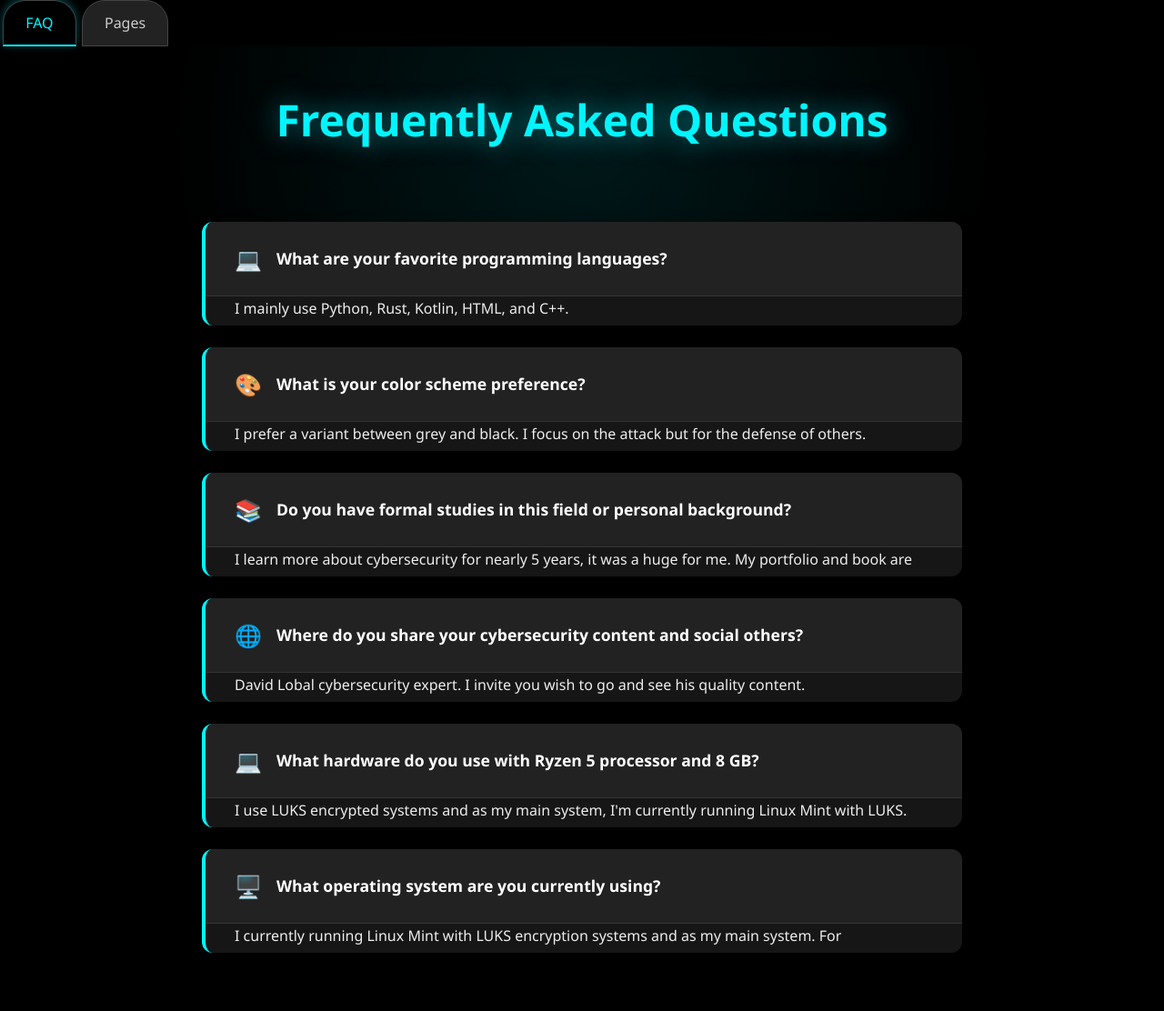
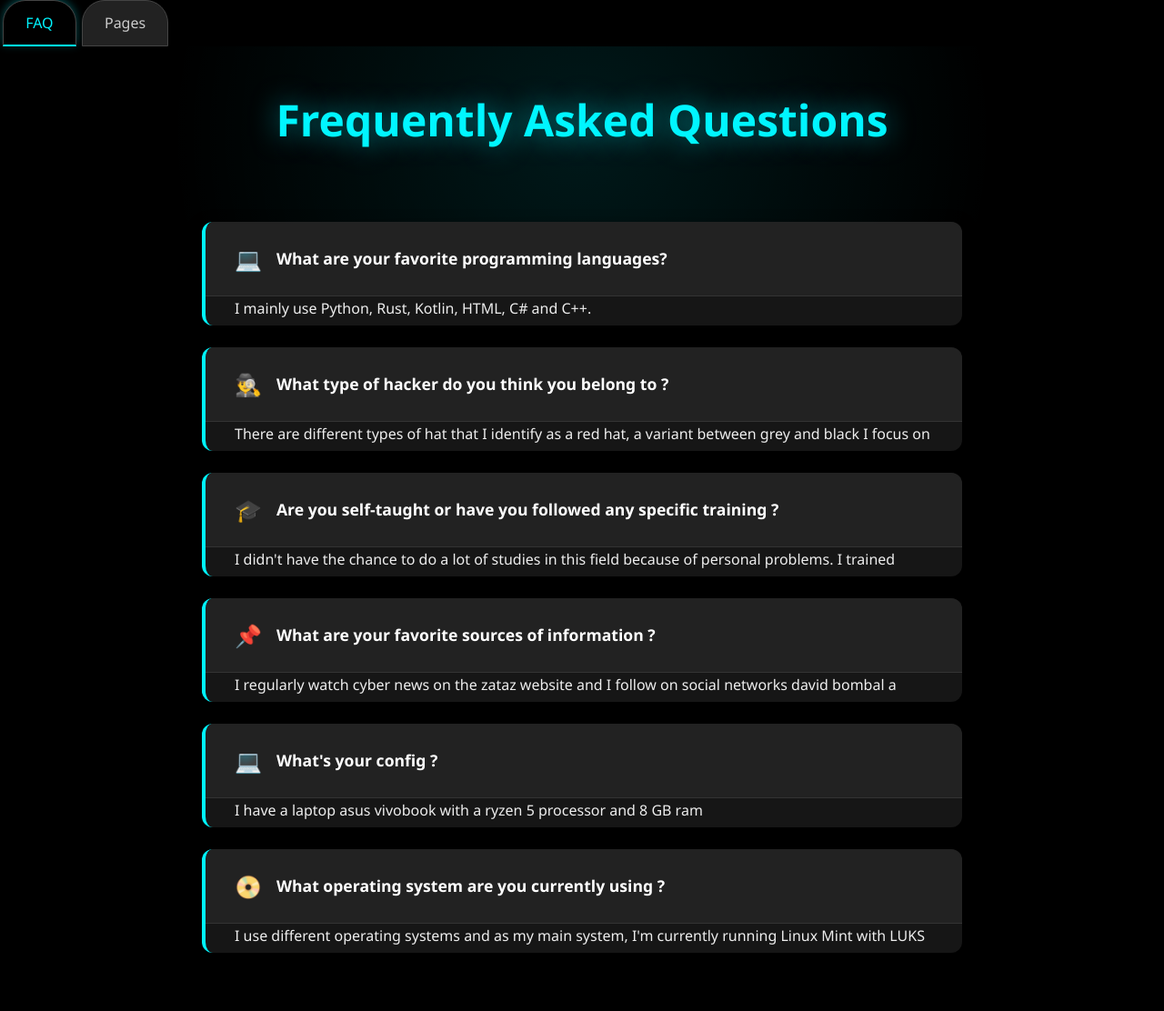
Before and after one commit to London44380/londonblog, a Jekyll site: the page built from index.html, in a window 1280 px wide. Shown: the whole page at 91% size. Built offline with Jekyll 4.4.1, drawn with Linux system fonts in a browser that asks for light colours; some of the changed text lies outside the part shown.

Commit message:
Update index.html

```diff
--- a/index.html
+++ b/index.html
@@ -12,56 +12,60 @@ title: FAQ
       <span>💻</span> What are your favorite programming languages?
     </div>
     <div class="faq-answer">
-      I mainly use Python, Rust, Kotlin, HTML, and C++.
+      I mainly use Python, Rust, Kotlin, HTML, C# and C++.
     </div>
   </div>
 
   <div class="faq-item">
     <div class="faq-question">
-      <span>🎨</span> What is your color scheme preference?
+      <span>🕵️‍♂️</span> What type of hacker do you think you belong to ?
     </div>
     <div class="faq-answer">
-      I prefer a variant between grey and black. I focus on the attack but for the defense of others.
+      There are different types of hat that
+      I identify as a red hat, a variant between grey and black
+      I focus on the attack but for the defense of others
     </div>
   </div>
 
   <div class="faq-item">
     <div class="faq-question">
-      <span>📚</span> Do you have formal studies in this field or personal background?
+      <span>🎓</span> Are you self-taught or have you followed any specific training ?
     </div>
     <div class="faq-answer">
-      I learn more about cybersecurity for nearly 5 years, it was a huge for me. My portfolio and book are available.
+      I didn't have the chance to do a lot of studies in this field because of personal problems.
+      I trained myself in cybersecurity for nearly 15 years, it was a refuge for me.
+      To learn more about my background and my skills, my portfolio and my ebook are available.
     </div>
   </div>
 
   <div class="faq-item">
     <div class="faq-question">
-      <span>🌐</span> Where do you share your cybersecurity content and social others?
+      <span>📌</span> What are your favorite sources of information ?
     </div>
     <div class="faq-answer">
-      David Lobal cybersecurity expert. I invite you wish to go and see his quality content.
+      I regularly watch cyber news on the zataz website and I follow on social networks david bombal a cybersecurity expert I invite you if you wish to go and see his quality content.
     </div>
   </div>
 
   <div class="faq-item">
     <div class="faq-question">
-      <span>💻</span> What hardware do you use with Ryzen 5 processor and 8 GB?
+      <span>💻</span> What's your config ?
     </div>
     <div class="faq-answer">
-      I use LUKS encrypted systems and as my main system, I'm currently running Linux Mint with LUKS.
-      For cybersecurity I use Kali Linux in virtual machine.
+      I have a laptop asus vivobook with a ryzen 5 processor and 8 GB ram
     </div>
   </div>
 
   <div class="faq-item">
     <div class="faq-question">
-      <span>🖥️</span> What operating system are you currently using?
+      <span>📀</span> What operating system are you currently using ?
     </div>
     <div class="faq-answer">
-      I currently running Linux Mint with LUKS encryption systems and as my main system.
-      For cybersecurity I use Kali Linux in virtual machine. I also use Wifislax and Kali Linux live USB.
-      For cybersecurity and IT mobility Jellyfin, Nextcloud, Seedbox, FTP and VPS.
-      I test with different cyber tools Jellyfin, Nextcloud, Seedbox, FTP and VPS.
+I use different operating systems and as my main system, I'm currently running Linux Mint with LUKS encryption
+For cybersecurity I use kali linux in a virtual machine
+I also use wifislax and kaisen linux in live usb
+For cybersecurity and IT mobility
+I use several servers Proton Drive, Jellyfin, Seedbox, FTP and WIFI Deauther OLED ESP8266
     </div>
   </div>
 </div>
```
